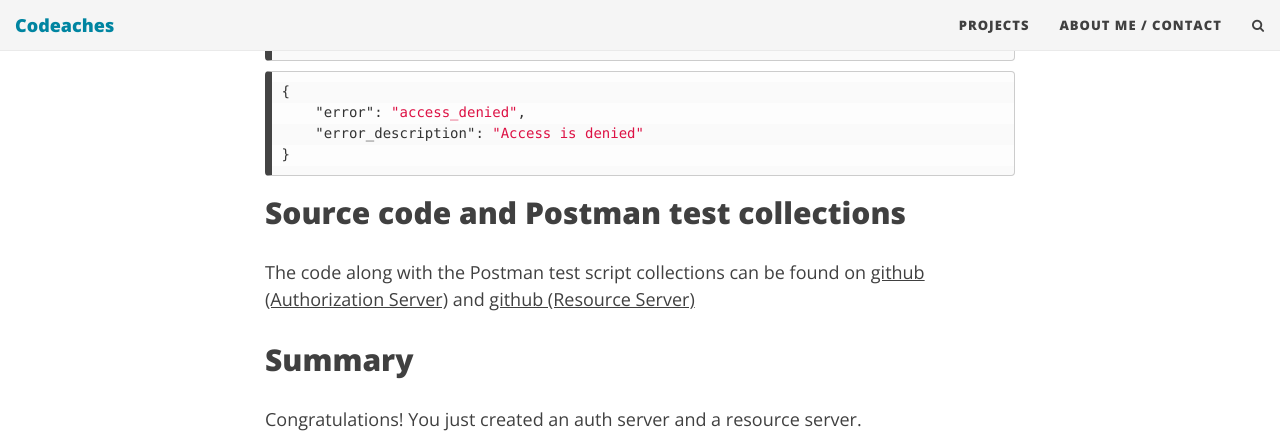
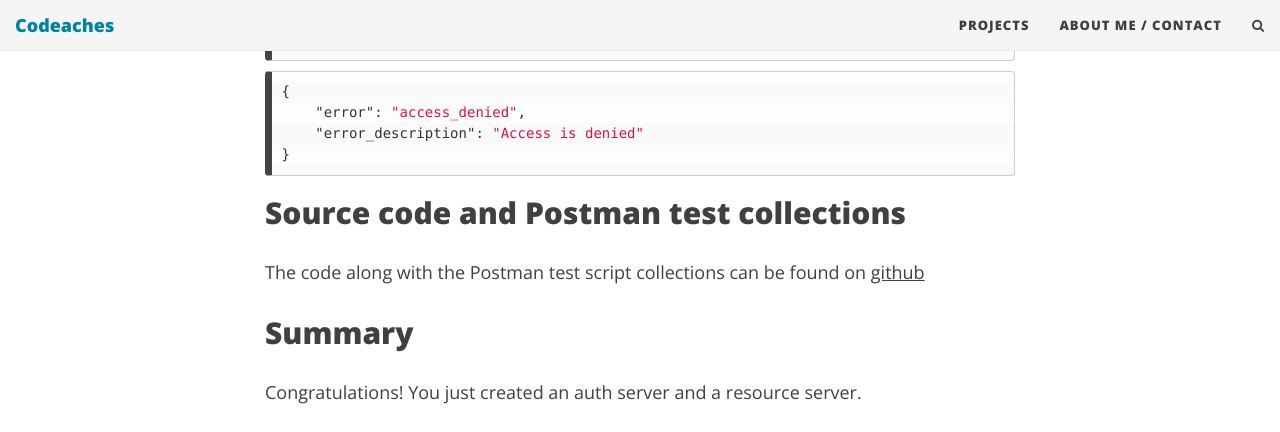
Before and after one commit to codeaches/codeaches.github.io, a Jekyll site: the page built from _posts/2018-12-20-Spring Boot-OAuth2 and Resource Server setup.md, in a window 1280 px wide and 900 px high, scrolled down 14769 px, cut to the strip 0-432 px from the top of the window. Built offline with Jekyll 4.4.1, drawn with Linux system fonts in a browser that asks for light colours; nearby versions of some CDN libraries; comment, search, counter and statistics services are not loaded.

Commit message:
no message

```diff
--- a/_posts/2018-12-20-Spring Boot-OAuth2 and Resource Server setup.md
+++ b/_posts/2018-12-20-Spring Boot-OAuth2 and Resource Server setup.md
@@ -572,7 +572,7 @@ curl -X GET http://localhost:8010/favouritePet \
 
 ## Source code and Postman test collections {#sourcecode}
 
-The code along with the Postman test script collections can be found on [github (Authorization Server)](https://github.com/codeaches/oauth2server){:target="_blank"} and [github (Resource Server)](https://github.com/codeaches/petstore){:target="_blank"}
+The code along with the Postman test script collections can be found on [github](https://github.com/codeaches/oauth2-and-resource-servers){:target="_blank"}
 
 ## Summary
 
```
